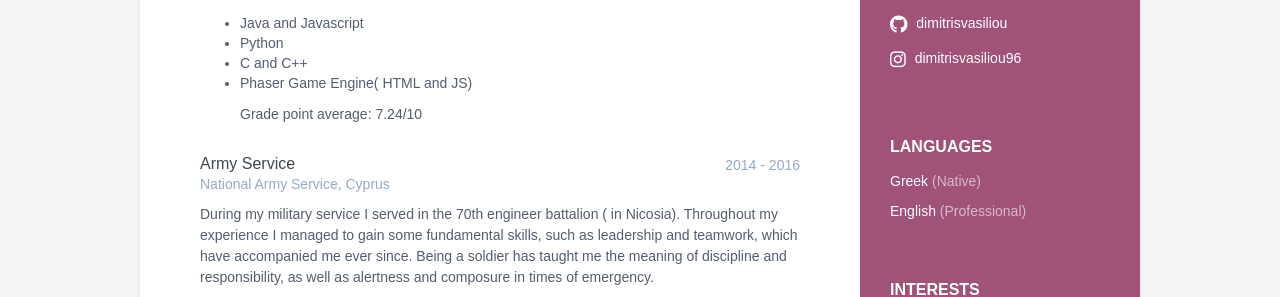
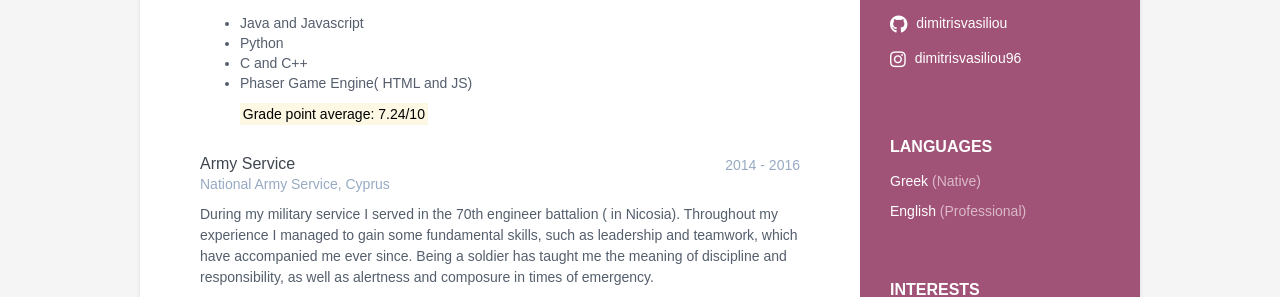
Before and after one commit to dimitrisg9/resume-cv, a Jekyll site: the page built from index.html, in a window 1280 px wide. Shown: the part 496-793 px from the top of the page. Built offline with Jekyll 4.4.1, drawn with Linux system fonts in a browser that asks for light colours.

```diff
--- a/_data/data.yml
+++ b/_data/data.yml
@@ -69,8 +69,7 @@ education:
         - C and C++
         - Phaser Game Engine( HTML and JS)
 
-
-            Grade point average: 7.24/10
+            <mark>Grade point average: 7.24/10</mark>
 
     - degree: Army Service
       university: National Army Service, Cyprus
```
